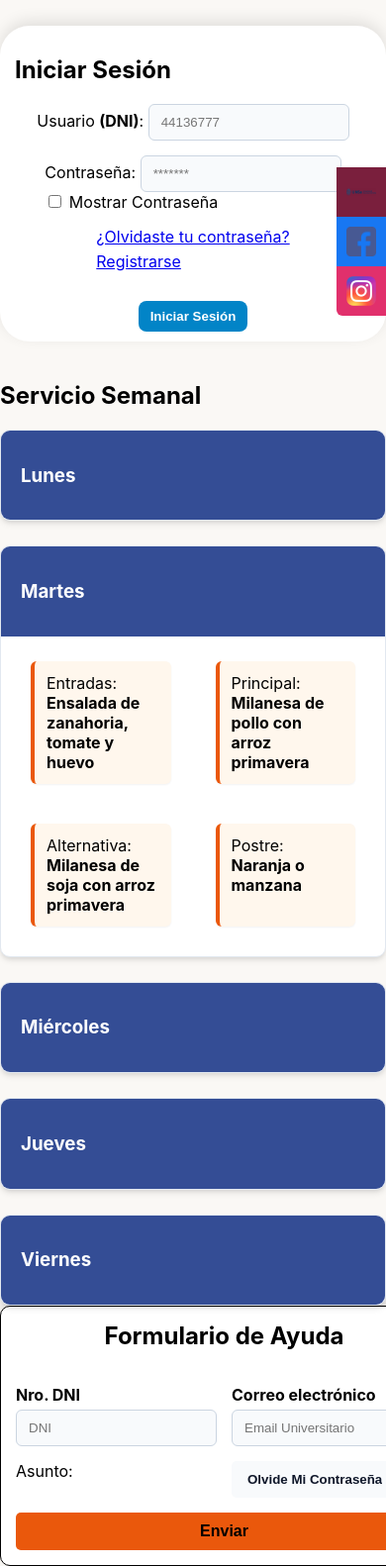
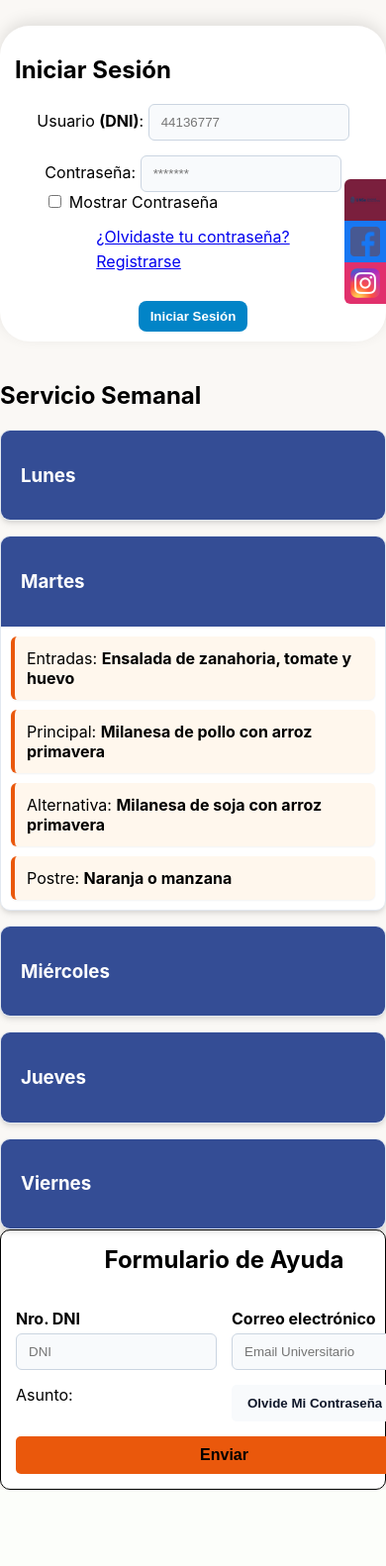
Before and after one commit to Lisandro-Rodriguez/Proyecto-Comedor-Web, a PHP site: page /html/index.html in a window 390 px wide; the page is wider, and only the part inside the window is pictured. Shown: the part 178-1760 px from the top of that part at 99% size. After the commit the page ends 1683 px from the top of that part, so only its background shows below. Run offline with PHP 8.4, Linux system fonts and the light colour scheme; some libraries are stand-ins or nearby versions.

Commit message:
Actualiza menu y diseño responsive

```diff
--- a/css/style.css
+++ b/css/style.css
@@ -1,129 +1,238 @@
-/*Definición general para toda la pagina*/
+/* =========================================
+   DEFINICIÓN GENERAL
+   ========================================= */
+
 body {
     background-color: #faf8f5;
     margin: 0;
-    font-family: -apple-system, BlinkMacSystemFont, "Segoe UI", Roboto, Helvetica, Arial, sans-serif;
+    font-family: -apple-system, BlinkMacSystemFont, "Segoe UI",
+                 Roboto, Helvetica, Arial, sans-serif;
 }
-/*Cabezal*/
-header{
+
+
+/* =========================================
+   CABEZAL
+   ========================================= */
+
+header {
     background-color: rgba(30, 58, 138, 0.75);
     color: white;
     padding: 40px;
     gap: 15px;
+
     display: flex;
     flex-direction: column;
+
     justify-content: space-between;
     align-items: center;
 
-    background-image: url(../imgs/comida-buffet.png);
-
+    background-image: url("../imgs/comida-buffet.png");
     background-size: cover;
-    background-position:bottom;
+    background-position: bottom;
     background-repeat: no-repeat;
 }
-/*Imagen del cabezal*/
+
+
+/* Imagen del cabezal */
+
 header img {
     width: 200px;
     height: auto;
-    background-color: transparent;
 
     background-color: rgba(255, 255, 255, 0.2);
+
     border: 2px solid rgba(255, 255, 255, 0.8);
     border-radius: 10px;
+
     box-shadow: 0 4px 8px rgba(0, 0, 0, 0.3);
 }
-/*Navegadores Cabezal*/
+
+
+/* Navegación del cabezal */
+
 header nav a {
-    color: white; /* Color del enlace */
-    text-decoration: none; /* Le quita la línea de subrayado típica de los links */
-    margin-left: 15px; /* Separa un poco las palabras entre sí */
+    color: white;
+    text-decoration: none;
+
+    margin-left: 15px;
+
     font-weight: bold;
 
-    background-color: rgba(255, 255, 255, 0.15); /* Blanco semi-transparente */
+    background-color: rgba(255, 255, 255, 0.15);
 
     border-radius: 20px;
     padding: 8px 16px;
+
     transition: all 0.3s ease;
 }
 
 header nav a:hover {
-    background-color: #ea580c; /* Se pintan de naranja al pasar el mouse */
+    background-color: #ea580c;
     color: white;
 }
 
-/*Calendario Semanal*/
-.titulo{
 
+/* =========================================
+   CALENDARIO SEMANAL
+   ========================================= */
+
+.titulo {
+    margin-bottom: 20px;
 }
-/* Quitar Marcador*/
+
+
+/* Quitar marcador de <details> */
+
 .dia summary::marker {
-    content: ""; /* Lo dejamos vacío */
+    content: "";
     display: none;
 }
-.dia summary{
-    background-color: rgba(131, 130, 130, 0.13);
-    padding: 15px 20px;
-    margin: 0;
-}
+
 .dia {
     list-style: none;
     cursor: pointer;
+
     background-color: white;
-    box-shadow: 0 4px 6px -1px rgba(0, 0, 0, 0.1), 0 2px 4px -1px rgba(0, 0, 0, 0.06);
+
+    box-shadow:
+        0 4px 6px -1px rgba(0, 0, 0, 0.1),
+        0 2px 4px -1px rgba(0, 0, 0, 0.06);
+
     border-radius: 10px;
-    overflow: hidden; /* Clave: recorta las esquinas para que el summary encaje perfecto */
+    overflow: hidden;
+
     border: 1px solid #e2e8f0;
+
+    /* Importante para que no genere desbordamientos */
+    min-width: 0;
 }
+
+
+/* Título del día */
+
 .dia summary {
-    background-color: rgba(30, 58, 138, 0.9); /* Azul marino del campus */
+    background-color: rgba(30, 58, 138, 0.9);
+
     color: white;
+
     font-weight: bold;
+
     padding: 15px 20px;
     margin: 0;
+
     transition: background-color 0.3s ease;
 }
+
 .dia summary:hover {
-    background-color: #ea580c; /* Se vuelve naranja, incitando a hacer clic */
+    background-color: #ea580c;
 }
 
-.fila-dias{
+
+/* =========================================
+   CONTENEDOR DE LOS DÍAS
+   ========================================= */
+
+/*
+   Por defecto:
+   comportamiento para celular y tablet.
+
+   Los días aparecen uno debajo del otro.
+*/
+
+.fila-dias {
     display: flex;
     flex-direction: column;
-    gap: 25px;
+
+    gap: 15px;
+
+    width: 100%;
 }
 
-.contenedor{
-    display: grid;
-    grid-template-columns:  1fr 1fr;
-    padding: 15px;
-    gap: 15px;
-}
-.plato {
-    background-color: #fff7ed; /* Un fondo crema/naranja ultra suave */
-    border-left: 4px solid #ea580c; /* Una línea lateral naranja que le da mucha personalidad */
-    border-radius: 6px;
-    padding: 12px;
-    margin: 10px 15px 15px 15px; /* Separación de los bordes */
-    box-shadow: 0 1px 2px rgba(0,0,0,0.05);
+
+/* =========================================
+   CONTENEDOR DE LOS PLATOS
+   ========================================= */
+
+/*
+   Los cuatro platos de cada día aparecen
+   uno debajo del otro.
+
+   Esto evita que Principal y Postre
+   queden aplastados.
+*/
+
+.contenedor {
+    display: flex;
+    flex-direction: column;
+
+    padding: 10px;
+
+    gap: 10px;
+
+    box-sizing: border-box;
 }
 
-/*Dash de inicio de sesión*/
-.inicio-sesion{
-    background-color:white;
+
+/* =========================================
+   PLATOS
+   ========================================= */
+
+.plato {
+    background-color: #fff7ed;
+
+    border-left: 4px solid #ea580c;
+
+    border-radius: 6px;
+
+    padding: 12px;
+
+    margin: 0;
+
+    box-shadow: 0 1px 2px rgba(0, 0, 0, 0.05);
+
+    box-sizing: border-box;
+
+    /*
+       Permite que las palabras largas
+       bajen de línea correctamente.
+    */
+    overflow-wrap: break-word;
+    word-wrap: break-word;
+}
+
+
+/* =========================================
+   INICIO DE SESIÓN
+   ========================================= */
+
+.inicio-sesion {
+    background-color: white;
+
     box-shadow: 0 -5px 15px rgba(0, 0, 0, 0.1);
+
     border-radius: 30px;
+
     padding: 10px 15px;
+
     margin-top: 30px;
     margin-bottom: 40px;
 }
 
-.inicio-sesion form{
+
+.inicio-sesion form {
     display: flex;
-    flex-direction: column; /*Para q esten en fila*/
-    align-items: center; /*Para que esten alineados boton y txt*/
-    justify-content: center; /*Para orientar por pantalla*/
+
+    flex-direction: column;
+
+    align-items: center;
+
+    justify-content: center;
+
     gap: 15px;
 }
+
+
+/* Campos */
 
 .inicio-sesion input[type="text"],
 .inicio-sesion input[type="password"],
@@ -131,12 +240,20 @@ header nav a:hover {
 .campo textarea,
 #asunto {
     padding: 10px 12px;
-    background-color: #f8fafc; /* Un gris/azulado muuuy clarito para que resalte del fondo blanco */
-    border: 1px solid #cbd5e1; /* Un borde gris visible y elegante */
+
+    background-color: #f8fafc;
+
+    border: 1px solid #cbd5e1;
+
     border-radius: 6px;
-    color: #0f172a; /* Texto oscuro para que se lea perfecto */
+
+    color: #0f172a;
+
     transition: all 0.3s ease;
 }
+
+
+/* Focus */
 
 .inicio-sesion input[type="text"]:focus,
 .inicio-sesion input[type="password"]:focus,
@@ -144,278 +261,652 @@ header nav a:hover {
 .campo textarea:focus,
 #asunto:focus {
     outline: none;
-    border-color: #ea580c; /* Borde naranja de tu marca */
-    box-shadow: 0 0 0 3px rgba(234, 88, 12, 0.2); /* Un resplandor naranja suave */
-    background-color: #ffffff; /* Al escribir, se vuelve blanco puro */
+
+    border-color: #ea580c;
+
+    box-shadow: 0 0 0 3px rgba(234, 88, 12, 0.2);
+
+    background-color: #ffffff;
 }
 
-.inicio-sesion button{
+
+/* Botón inicio de sesión */
+
+.inicio-sesion button {
     border: none;
+
     background-color: #0284c7;
+
     color: white;
+
     font-weight: bold;
+
     padding: 8px 12px;
+
     border-radius: 8px;
+
     cursor: pointer;
 }
 
-.caja-password{
+
+/* Contraseña */
+
+.caja-password {
     align-items: center;
-    justify-content:center;
+    justify-content: center;
     gap: 10px;
 }
-.caja-enlaces{
+
+
+/* Enlaces */
+
+.caja-enlaces {
     display: flex;
+
     flex-direction: column;
+
     gap: 5px;
 }
 
-#form-solicitud{
+
+/* =========================================
+   FORMULARIO DE AYUDA
+   ========================================= */
+
+#form-solicitud {
     width: 100%;
+
     background-color: #ffffff;
+
     padding: 15px;
+
     border-radius: 10px;
+
     border: 1px solid black;
-    box-shadow: 0 4px 6px -1px rgba(0, 0, 0, 0.1);
+
     box-shadow: 0 -5px 15px rgba(0, 0, 0, 0.1);
 
     display: grid;
+
     grid-template-columns: 1fr 1fr;
+
     gap: 15px;
+
+    box-sizing: border-box;
 }
 
-#form-solicitud h2{
-    grid-column: 1/3;
+
+#form-solicitud h2 {
+    grid-column: 1 / 3;
+
     text-align: center;
-    margin-top: 0%;
+
+    margin-top: 0;
 }
 
-.campo,#asunto{
+
+.campo,
+#asunto {
     display: flex;
+
     flex-direction: column;
+
     gap: 5px;
+
     font-weight: bold;
 }
 
 
-.campo textarea{
+.campo textarea {
     height: 50px;
+
     resize: vertical;
 }
-#contenedor-otro{
-    grid-column: 1/3;
+
+
+#contenedor-otro {
+    grid-column: 1 / 3;
 }
-#btn-submit{
+
+
+#btn-submit {
     background-color: #ea580c;
-    transition: background-color 0.3s ease; /* Transición suave */
-    grid-column: 1/3;
+
+    transition: background-color 0.3s ease;
+
+    grid-column: 1 / 3;
+
     border: none;
+
     border-radius: 5px;
+
     font-size: 1rem;
+
     padding: 10px;
+
     font-weight: bold;
+
     cursor: pointer;
 }
-#asunto{
+
+
+#asunto {
     font-weight: bold;
+
     border: none;
+
     border-radius: 5px;
+
     cursor: pointer;
 }
-button:hover{
+
+
+button:hover {
     background-color: #c2410c;
+
     color: white;
 }
 
+
+/* =========================================
+   BARRA DE REDES SOCIALES
+   ========================================= */
+
 #unsa {
     background-color: #7A1F3D;
+
     background-image: url("../imgs/logoUNSa.jpeg");
+
     background-position: center;
+
     background-repeat: no-repeat;
+
     background-size: 30px;
 }
 
+
 #instagram {
     background-color: #E1306C;
+
     background-image: url("../imgs/instagram.webp");
+
     background-position: center;
+
     background-repeat: no-repeat;
+
     background-size: 30px;
 }
 
+
 #facebook {
     background-color: #1877F2;
+
     background-image: url("../imgs/facebook-png.ng.png");
+
     background-position: center;
+
     background-repeat: no-repeat;
+
     background-size: 30px;
 }
 
+
+/* Contenedor de la barra */
+
 .flotantes {
     position: fixed;
+
     right: 0;
+
     top: 50%;
+
     transform: translateY(-50%);
+
     width: 50px;
+
     z-index: 2000;
 }
+
+
+/* Cada red */
+
 .flotantes .redes {
-    width: 100%;
+    width: 50px;
+
     height: 50px;
 }
 
+
+/* Botón */
+
 .flotantes a {
     display: flex;
+
     position: relative;
+
     width: 50px;
+
     height: 50px;
 
     align-items: center;
+
     justify-content: center;
 
     text-decoration: none;
+
     font-size: 17px;
+
     color: white;
 
     background-position: center;
+
     background-repeat: no-repeat;
+
     background-size: 26px;
 
     transition: all 0.3s ease;
 }
 
+
+/* Efecto hover */
+
 .flotantes a:hover {
     transform: translateX(-5px);
+
     filter: brightness(0.9);
 }
 
-flotantes .redes:first-child a {
+
+/* Bordes */
+
+.flotantes .redes:first-child a {
     border-radius: 6px 0 0 0;
 }
+
+
 .flotantes .redes:last-child a {
     border-radius: 0 0 0 6px;
 }
+
+
+/* Texto emergente */
 
 .flotantes .redes-nombre {
     position: absolute;
 
     right: 100%;
+
     top: 50%;
 
     transform: translateY(-50%);
 
     background-color: #1c1c1c;
+
     color: white;
 
     padding: 6px 10px;
+
     border-radius: 4px;
 
     opacity: 0;
+
     visibility: hidden;
 
     white-space: nowrap;
 
     transition: all 0.3s ease;
 }
-.flotantes a:hover .redes-nombre{
+
+
+.flotantes a:hover .redes-nombre {
     opacity: 1;
+
     visibility: visible;
 }
+
+
+/* Flecha del texto */
+
 .flotantes .redes-nombre::after {
     position: absolute;
 
     content: "";
 
     border-left: 6px solid #1c1c1c;
+
     border-right: 7px solid transparent;
+
     border-top: 10px solid transparent;
+
     border-bottom: 10px solid transparent;
 
     left: 100%;
+
     top: 50%;
 
     transform: translateY(-50%);
 }
 
-/*Para Pc y Tablet*/
-@media (min-width: 768px){
-    header{
+
+/* =========================================
+   PC + NOTEBOOK
+   768px EN ADELANTE
+   ========================================= */
+
+@media (min-width: 768px) {
+
+    /* -------------------------
+       CABEZAL
+       ------------------------- */
+
+    header {
         flex-direction: row;
+
         justify-content: space-between;
     }
 
+
     header img {
-        width: 200px; /* Ajusta el tamaño del logo para pantallas más grandes */
+        width: 200px;
     }
+
 
     header nav a {
         font-size: 25px;
+
         padding: 12px 20px;
     }
-    /* 1. Le aplicas el fixed a la SECCIÓN COMPLETA (El Padre) */
+
+
+    /* -------------------------
+       INICIO DE SESIÓN FIJO
+       ------------------------- */
+
     .inicio-sesion {
         position: fixed;
-        bottom: 0;         /* La pega al piso de la pantalla */
+
+        bottom: 0;
+
         left: 0;
-        width: 100%;       /* Ocupa todo el ancho */
+
+        width: 100%;
+
         background-color: white;
-        box-shadow: 0 -5px 15px rgba(0,0,0,0.1);
+
+        box-shadow: 0 -5px 15px rgba(0, 0, 0, 0.1);
+
         z-index: 1000;
+
         margin-bottom: 0;
 
         font-size: 10px;
     }
+
+
     .inicio-sesion input[type="text"],
     .inicio-sesion input[type="password"] {
+
         font-size: 16px;
-        padding: 12px 15px; /* Hace que la caja entera sea más alta y ancha */
+
+        padding: 12px 15px;
     }
 
+
     .inicio-sesion form {
+
         display: flex;
+
         flex-direction: row;
+
         align-items: center;
+
         justify-content: center;
+
         gap: 50px;
     }
 
-    .caja-usuario,.caja-password,button , .caja-enlaces,.mostrar-contenedor{
+
+    .caja-usuario,
+    .caja-password,
+    button,
+    .caja-enlaces,
+    .mostrar-contenedor {
+
         font-size: 15px;
     }
+
+
     .caja-password {
+
         display: flex;
+
         flex-direction: row;
+
         gap: 15px;
     }
-    body{
+
+
+    body {
+
         padding-bottom: 120px;
     }
 
-    .fila-dias{
+
+    /* -------------------------
+       CALENDARIO EN PC
+       ------------------------- */
+
+    /*
+       Los cinco días aparecen
+       en cinco columnas.
+    */
+
+    .fila-dias {
+
         display: grid;
-        grid-template-columns: repeat(5, 1fr); /* 5 columnas iguales */
-        gap:15px;
-        align-items: start; /* evita que los elementos se estiren verticalmente */
+
+        grid-template-columns:
+            repeat(5, minmax(0, 1fr));
+
+        gap: 15px;
+
+        align-items: start;
+
+        width: 100%;
     }
 
+
+    /*
+       Cada día puede ocupar
+       correctamente su columna.
+    */
+
+    .dia {
+
+        min-width: 0;
+
+        width: 100%;
+
+        box-sizing: border-box;
+    }
+
+
+    /*
+       Los cuatro platos siguen
+       verticalmente.
+    */
+
+    .contenedor {
+
+        display: flex;
+
+        flex-direction: column;
+
+        gap: 10px;
+
+        padding: 10px;
+    }
+
+
+    .plato {
+
+        width: 100%;
+
+        box-sizing: border-box;
+
+        margin: 0;
+
+        padding: 10px;
+
+        overflow-wrap: break-word;
+    }
+
+
+    /* -------------------------
+       BARRA DE REDES EN PC
+       ------------------------- */
+
     .flotantes {
+
         width: 42px;
     }
 
+
     .flotantes .redes {
+
         width: 42px;
+
         height: 42px;
     }
 
+
     .flotantes a {
+
         width: 42px;
+
         height: 42px;
+
         background-size: 22px;
     }
 
 
+    /*
+       En PC ocultamos los nombres
+       para mantener solamente
+       los iconos.
+    */
 
     .flotantes .redes-nombre {
+
         display: none;
     }
 }
+
+
+/* =========================================
+   CELULAR + TABLET
+   HASTA 767px
+   ========================================= */
+
+@media (max-width: 767px) {
+
+    /* -------------------------
+       CALENDARIO
+       ------------------------- */
+
+    /*
+       Un día debajo del otro.
+    */
+
+    .fila-dias {
+
+        display: flex;
+
+        flex-direction: column;
+
+        gap: 15px;
+
+        width: 100%;
+    }
+
+
+    .dia {
+
+        width: 100%;
+
+        box-sizing: border-box;
+    }
+
+
+    /*
+       Platos uno debajo del otro.
+    */
+
+    .contenedor {
+
+        display: flex;
+
+        flex-direction: column;
+
+        gap: 10px;
+
+        padding: 10px;
+
+        width: 100%;
+
+        box-sizing: border-box;
+    }
+
+
+    .plato {
+
+        width: 100%;
+
+        box-sizing: border-box;
+
+        margin: 0;
+
+        overflow-wrap: break-word;
+    }
+
+
+    /* -------------------------
+       BARRA DE REDES
+       ------------------------- */
+
+    .flotantes {
+
+        width: 42px;
+
+        right: 0;
+    }
+
+
+    .flotantes .redes {
+
+        width: 42px;
+
+        height: 42px;
+    }
+
+
+    .flotantes a {
+
+        width: 42px;
+
+        height: 42px;
+
+        background-size: 22px;
+    }
+
+
+    /*
+       En celular ocultamos
+       los textos emergentes.
+    */
+
+    .flotantes .redes-nombre {
+
+        display: none;
+    }
+}
```
